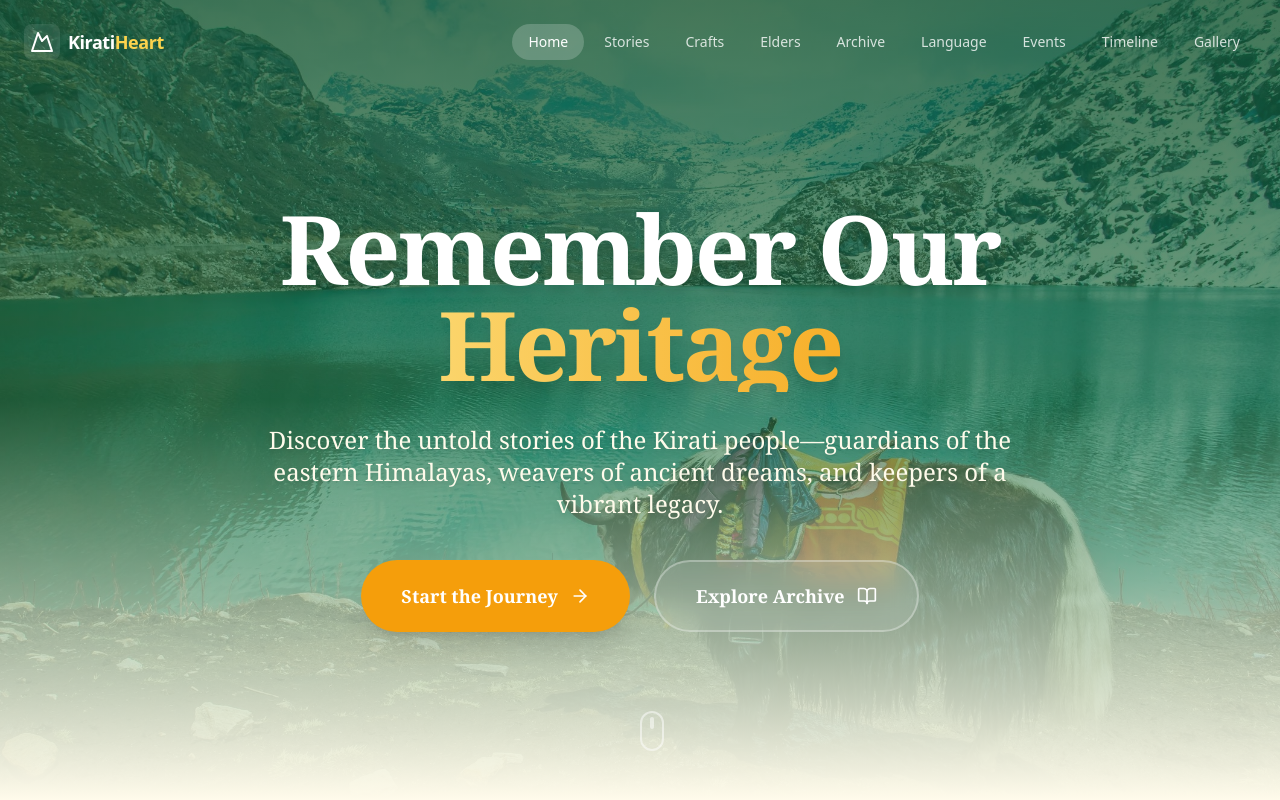
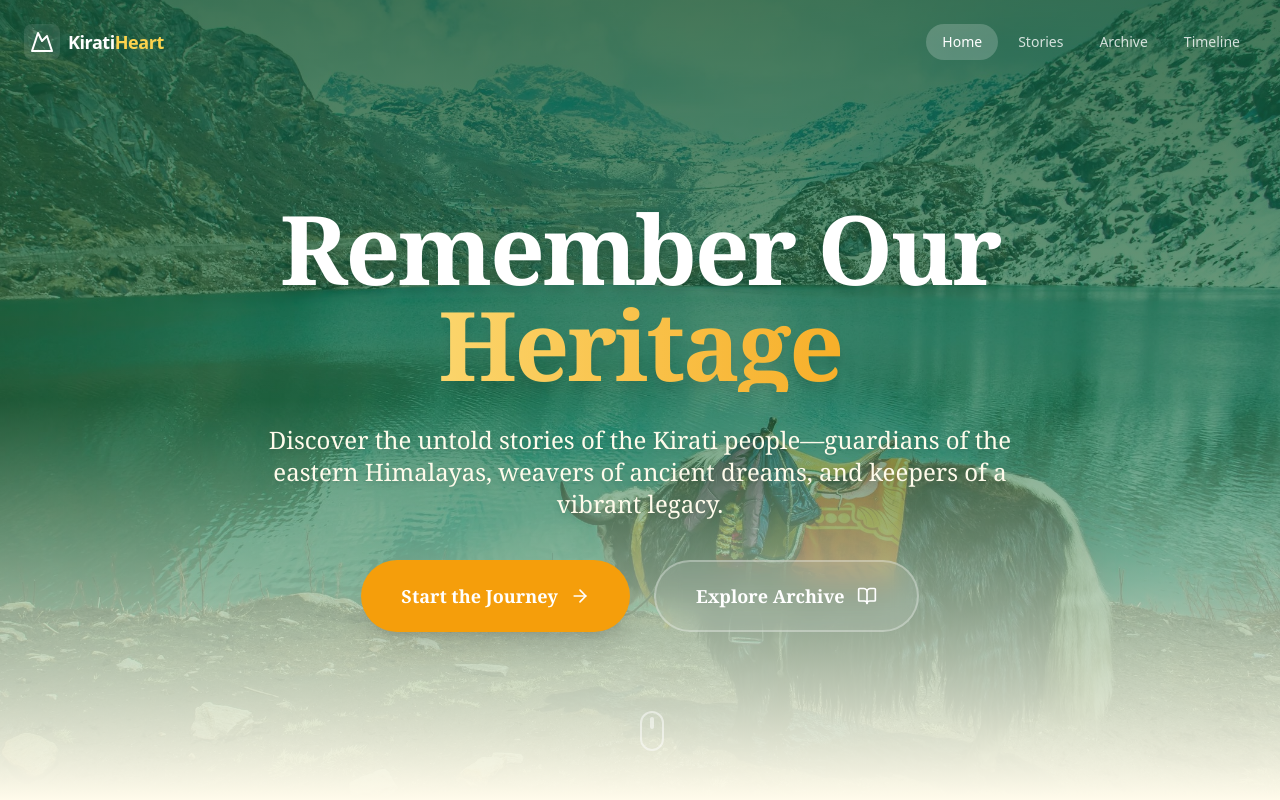
Before and after one commit to PRANABraight/ikirati, a React (Vite) app in the folder frontend/: page / in a window 1280 px wide. Shown: the top 800 px of the page. Built offline with nearby package versions, Linux system fonts and the light colour scheme.

Commit message:
refactor: Comment out unused page routes in App, Footer, and Navigation components

```diff
--- a/frontend/src/App.tsx
+++ b/frontend/src/App.tsx
@@ -6,13 +6,13 @@ import { ErrorBoundary } from './components/ErrorBoundary';
 
 const HomePage = lazy(() => import('./pages/HomePage').then((m) => ({ default: m.HomePage })));
 const StoriesPage = lazy(() => import('./pages/StoriesPage').then((m) => ({ default: m.StoriesPage })));
-const CraftsPage = lazy(() => import('./pages/CraftsPage').then((m) => ({ default: m.CraftsPage })));
-const EldersPage = lazy(() => import('./pages/EldersPage').then((m) => ({ default: m.EldersPage })));
+// const CraftsPage = lazy(() => import('./pages/CraftsPage').then((m) => ({ default: m.CraftsPage })));
+// const EldersPage = lazy(() => import('./pages/EldersPage').then((m) => ({ default: m.EldersPage })));
 const ArchivePage = lazy(() => import('./pages/ArchivePage').then((m) => ({ default: m.ArchivePage })));
-const LanguagePage = lazy(() => import('./pages/LanguagePage').then((m) => ({ default: m.LanguagePage })));
-const EventsPage = lazy(() => import('./pages/EventsPage').then((m) => ({ default: m.EventsPage })));
+// const LanguagePage = lazy(() => import('./pages/LanguagePage').then((m) => ({ default: m.LanguagePage })));
+// const EventsPage = lazy(() => import('./pages/EventsPage').then((m) => ({ default: m.EventsPage })));
 const TimelinePage = lazy(() => import('./pages/TimelinePage').then((m) => ({ default: m.TimelinePage })));
-const GalleryPage = lazy(() => import('./pages/GalleryPage').then((m) => ({ default: m.GalleryPage })));
+// const GalleryPage = lazy(() => import('./pages/GalleryPage').then((m) => ({ default: m.GalleryPage })));
 const NotFoundPage = lazy(() => import('./pages/NotFoundPage').then((m) => ({ default: m.NotFoundPage })));
 
 function App() {
@@ -36,13 +36,13 @@ function App() {
             <Route path="/" element={<Layout />}>
               <Route index element={<HomePage />} />
               <Route path="stories" element={<StoriesPage />} />
-              <Route path="crafts" element={<CraftsPage />} />
-              <Route path="elders" element={<EldersPage />} />
+              {/* <Route path="crafts" element={<CraftsPage />} />
+              <Route path="elders" element={<EldersPage />} /> */}
               <Route path="archive" element={<ArchivePage />} />
-              <Route path="language" element={<LanguagePage />} />
-              <Route path="events" element={<EventsPage />} />
+              {/* <Route path="language" element={<LanguagePage />} />
+              <Route path="events" element={<EventsPage />} /> */}
               <Route path="timeline" element={<TimelinePage />} />
-              <Route path="gallery" element={<GalleryPage />} />
+              {/* <Route path="gallery" element={<GalleryPage />} /> */}
               <Route path="*" element={<NotFoundPage />} />
             </Route>
           </Routes>
--- a/frontend/src/components/Footer.tsx
+++ b/frontend/src/components/Footer.tsx
@@ -27,19 +27,19 @@ export const Footer: React.FC = () => {
             <ul className="space-y-4 text-green-200">
               <li><Link to="/stories" className="hover:text-white transition-colors">Stories</Link></li>
               <li><Link to="/timeline" className="hover:text-white transition-colors">Timeline</Link></li>
-              <li><Link to="/gallery" className="hover:text-white transition-colors">Gallery</Link></li>
-              <li><Link to="/crafts" className="hover:text-white transition-colors">Crafts</Link></li>
+              {/* <li><Link to="/gallery" className="hover:text-white transition-colors">Gallery</Link></li> */}
+              {/* <li><Link to="/crafts" className="hover:text-white transition-colors">Crafts</Link></li> */}
             </ul>
           </div>
 
-          <div>
-            <h4 className="font-bold text-lg mb-6 text-amber-400">Community</h4>
-            <ul className="space-y-4 text-green-200">
-              <li><Link to="/events" className="hover:text-white transition-colors">Events</Link></li>
-              <li><Link to="/elders" className="hover:text-white transition-colors">Elders</Link></li>
-              <li><Link to="/language" className="hover:text-white transition-colors">Language</Link></li>
-            </ul>
-          </div>
+          {/* <div> */}
+            {/* <h4 className="font-bold text-lg mb-6 text-amber-400">Community</h4>
+            <ul className="space-y-4 text-green-200"> */}
+              {/* <li><Link to="/events" className="hover:text-white transition-colors">Events</Link></li> */}
+              {/* <li><Link to="/elders" className="hover:text-white transition-colors">Elders</Link></li> */}
+              {/* <li><Link to="/language" className="hover:text-white transition-colors">Language</Link></li> */}
+            {/* </ul>
+          </div> */}
 
           <div>
             <h4 className="font-bold text-lg mb-6 text-amber-400">Resources</h4>
```
Also changed, not shown: frontend/src/components/Navigation.tsx (+5 -5 lines).
